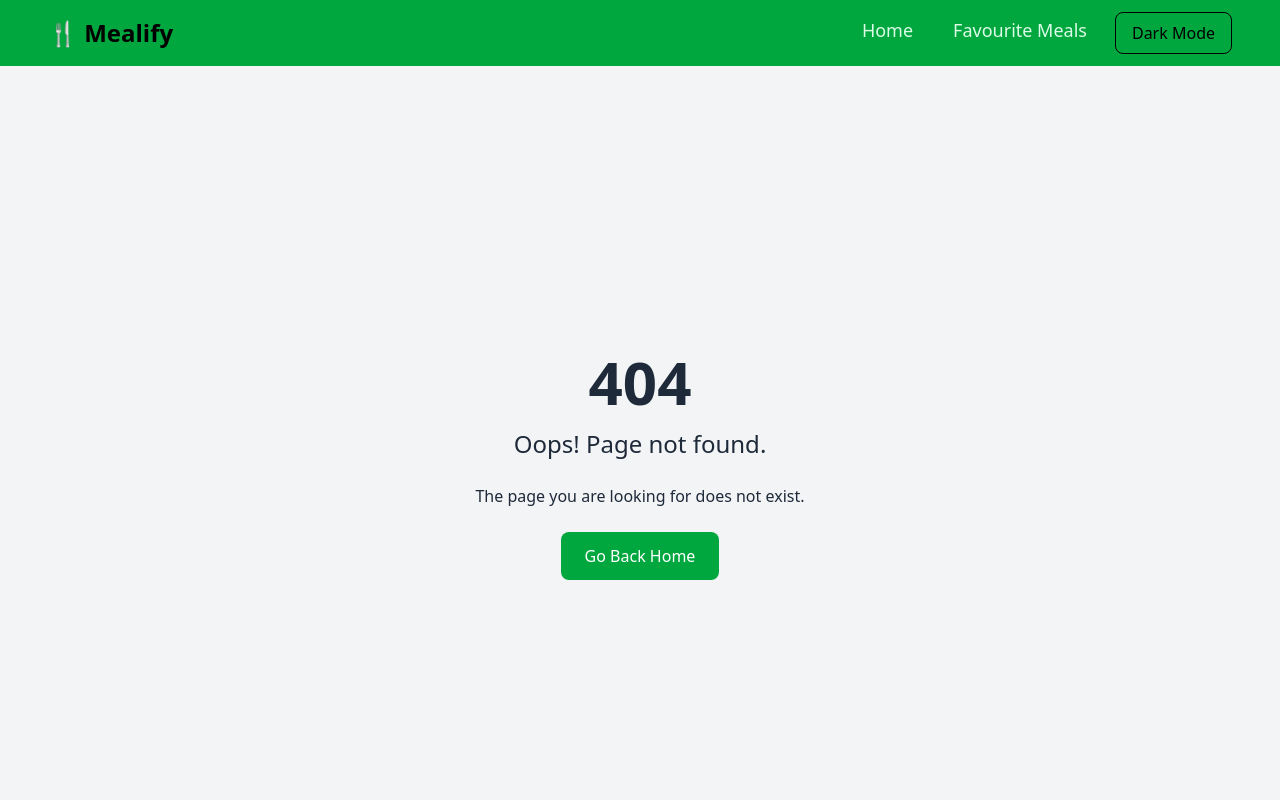
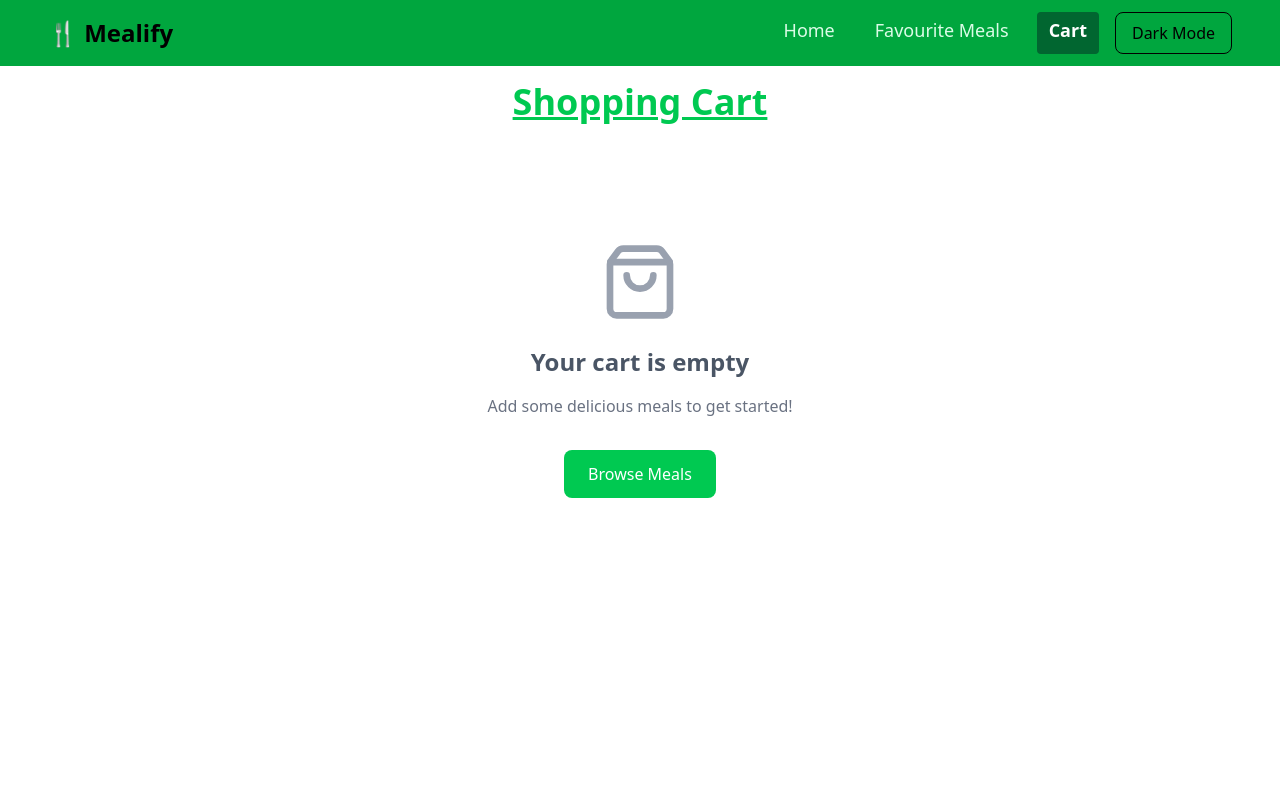
Before and after one commit to Muhammad-Waqar022/Recipe-Finder-App, a React (Vite) app in the folder recipe-finder-app/: page /cart in a window 1280 px wide. Shown: the top 800 px of the page. Built offline with nearby package versions, Linux system fonts and the light colour scheme.

Commit message:
added add to cart functionality

```diff
--- a/recipe-finder-app/src/App.jsx
+++ b/recipe-finder-app/src/App.jsx
@@ -8,9 +8,11 @@ import NotFound from "./Pages/NotFound";
 import Header from "./Components/Header";
 import FavMeals from "./Pages/FavMeals";
 import Footer from "./Components/Footer";
+import Cart from "./Pages/Cart";
 
 function App() {
   const [favourite, setFavourite] = useState([]);
+  const [cart, setCart] = useState([]);
   const [theme, setTheme] = useState("");
 
   useEffect(() => {
@@ -33,9 +35,60 @@ function App() {
       newFav = [...favourite, meal];
     } else {
       newFav = favourite.filter((m) => m.idMeal !== meal.idMeal);
+      const storedCustomMeals =
+        JSON.parse(localStorage.getItem("customMeals")) || [];
+      const updatedCustomMeals = storedCustomMeals.filter(
+        (m) => m.idMeal !== meal.idMeal
+      );
+      localStorage.setItem("customMeals", JSON.stringify(updatedCustomMeals));
     }
     setFavourite(newFav);
     localStorage.setItem("favouriteMeals", JSON.stringify(newFav));
+  };
+
+  const addToCart = (meal) => {
+    const existingItem = cart.find((item) => item.idMeal === meal.idMeal);
+    let newCart;
+    if (existingItem) {
+      newCart = cart.map((item) =>
+        item.idMeal === meal.idMeal
+          ? { ...item, quantity: item.quantity + 1 }
+          : item
+      );
+    } else {
+      newCart = [...cart, { ...meal, quantity: 1 }];
+    }
+    setCart(newCart);
+    localStorage.setItem("cartItems", JSON.stringify(newCart));
+  };
+
+  const updateCartQuantity = (mealId, newQuantity) => {
+    if (newQuantity <= 0) {
+      removeFromCart(mealId);
+      return;
+    }
+
+    const newCart = cart.map((item) =>
+      item.idMeal === mealId ? { ...item, quantity: newQuantity } : item
+    );
+
+    setCart(newCart);
+    localStorage.setItem("cartItems", JSON.stringify(newCart));
+  };
+
+  const removeFromCart = (mealId) => {
+    const newCart = cart.filter((item) => item.idMeal !== mealId);
+    setCart(newCart);
+    localStorage.setItem("cartItems", JSON.stringify(newCart));
+  };
+
+  const clearCart = () => {
+    setCart([]);
+    localStorage.removeItem("cartItems");
+  };
+
+  const getCartItemCount = () => {
+    return cart.reduce((total, item) => total + item.quantity, 0);
   };
 
   useEffect(() => {
@@ -43,11 +96,20 @@ function App() {
     if (savedFav) {
       setFavourite(JSON.parse(savedFav));
     }
+
+    const savedCart = localStorage.getItem("cartItems");
+    if (savedCart) {
+      setCart(JSON.parse(savedCart));
+    }
   }, []);
 
   return (
     <>
-      <Header toggleTheme={toggleTheme} theme={theme} />
+      <Header
+        toggleTheme={toggleTheme}
+        theme={theme}
+        cartItemCount={getCartItemCount()}
+      />
       <Routes>
         <Route
           path="/"
@@ -58,8 +120,26 @@ function App() {
           element={<FavMeals favourite={favourite} handleFav={handleFav} />}
         />
         <Route
+          path="/cart"
+          element={
+            <Cart
+              cart={cart}
+              updateCartQuantity={updateCartQuantity}
+              removeFromCart={removeFromCart}
+              clearCart={clearCart}
+            />
+          }
+        />
+        <Route
           path="/meal/:id"
-          element={<MealPage favourite={favourite} handleFav={handleFav} />}
+          element={
+            <MealPage
+              favourite={favourite}
+              handleFav={handleFav}
+              addToCart={addToCart}
+              cart={cart}
+            />
+          }
         />
         <Route path="*" element={<NotFound />} />
       </Routes>
--- a/recipe-finder-app/src/Components/Header.jsx
+++ b/recipe-finder-app/src/Components/Header.jsx
@@ -1,7 +1,7 @@
-import React, { useContext } from "react";
+import React from "react";
 import { NavLink } from "react-router-dom";
 
-const Header = ({ toggleTheme, theme }) => {
+const Header = ({ toggleTheme, theme, cartItemCount = 0 }) => {
   return (
     <header className="w-full px-8 bg-green-600 dark:bg-green-800 dark:text-white shadow-md">
       <div className="max-w-7xl mx-auto flex flex-col sm:flex-row justify-between items-center px-4 py-3 gap-4">
@@ -36,12 +36,30 @@ const Header = ({ toggleTheme, theme }) => {
             Favourite Meals
           </NavLink>
 
+          <NavLink
+            to="/cart"
+            className={({ isActive }) =>
+              `relative text-base sm:text-lg px-3 py-1 rounded transition-colors ${
+                isActive
+                  ? "font-bold text-white bg-green-800 dark:bg-green-600"
+                  : "text-green-100 hover:text-white hover:bg-green-600"
+              }`
+            }
+          >
+            Cart
+            {cartItemCount > 0 && (
+              <span className="absolute -top-2 -right-2 bg-red-500 text-white text-xs rounded-full h-5 w-5 flex items-center justify-center font-bold">
+                {cartItemCount > 99 ? '99+' : cartItemCount}
+              </span>
+            )}
+          </NavLink>
+
           <button
-        onClick={toggleTheme}
-        className="px-4 py-2 rounded-lg border border-black dark:border-white transition-all"
-      >
-        {theme === "light" ? "Dark Mode" : "Light Mode"}
-      </button>
+            onClick={toggleTheme}
+            className="px-4 py-2 rounded-lg border border-black dark:border-white transition-all"
+          >
+            {theme === "light" ? "Dark Mode" : "Light Mode"}
+          </button>
         </div>
       </div>
     </header>
--- a/recipe-finder-app/src/Components/MealCard.jsx
+++ b/recipe-finder-app/src/Components/MealCard.jsx
@@ -1,19 +1,17 @@
 import React from "react";
 import { Link } from "react-router-dom";
-import { Heart } from 'lucide-react';
+import { Heart } from "lucide-react";
 
-const MealCard = ({ meal,handleFav,favourite }) => {
-  const isFav = favourite.some(m => m.idMeal === meal.idMeal);
+const MealCard = ({ meal, handleFav, favourite }) => {
+  const isFav = favourite?.some((m) => m.idMeal === meal.idMeal) || false;
+
   return (
     <div className="bg-white dark:bg-gray-800 p-1 m-0.5 rounded-2xl shadow-md hover:shadow-xl transition-shadow duration-300 overflow-hidden">
-      {/* Image */}
       <img
         className="w-full h-70 rounded-2xl  object-cover"
         src={meal.strMealThumb}
         alt={meal.strMeal}
       />
-
-      {/* Content */}
       <div className="p-4 text-center text-gray-900 dark:text-gray-100">
         <h2 className="font-semibold text-lg md:text-xl truncate">
           {meal.strMeal}
@@ -24,11 +22,16 @@ const MealCard = ({ meal,handleFav,favourite }) => {
               View More
             </button>
           </Link>
-        <button className={`mt-4 px-4 py-2 rounded-lg transition-all duration-200 ${
+          <button
+            className={`mt-4 px-4 py-2 rounded-lg transition-all duration-200 ${
               isFav
                 ? "bg-red-500 text-white hover:bg-red-600"
                 : "bg-transparent border-1 border-green-500 text-green-500 hover:bg-green-600 hover:text-white"
-            }`} onClick={() => handleFav(meal)}><Heart /></button>
+            }`}
+            onClick={() => handleFav(meal)}
+          >
+            <Heart />
+          </button>
         </div>
       </div>
     </div>
--- /dev/null
+++ b/recipe-finder-app/src/Pages/Cart.jsx
@@ -0,0 +1,148 @@
+import React from 'react';
+import { Link } from 'react-router-dom';
+import { Plus, Minus, Trash2, ShoppingBag } from 'lucide-react';
+
+const Cart = ({ cart, updateCartQuantity, removeFromCart, clearCart }) => {
+  const getTotalItems = () => {
+    return cart.reduce((total, item) => total + item.quantity, 0);
+  };
+
+  if (cart.length === 0) {
+    return (
+      <div className="bg-white dark:bg-gray-900 text-gray-900 dark:text-gray-100 min-h-screen">
+        <div className="max-w-4xl mx-auto p-4">
+          <h1 className="font-bold text-green-500 text-4xl mb-10 underline text-center">
+            Shopping Cart
+          </h1>
+          <div className="text-center py-20">
+            <ShoppingBag size={80} className="mx-auto mb-6 text-gray-400" />
+            <h2 className="text-2xl font-semibold mb-4 text-gray-600 dark:text-gray-400">
+              Your cart is empty
+            </h2>
+            <p className="text-gray-500 dark:text-gray-500 mb-8">
+              Add some delicious meals to get started!
+            </p>
+            <Link
+              to="/"
+              className="bg-green-500 hover:bg-green-600 text-white px-6 py-3 rounded-lg transition-all duration-200 inline-block"
+            >
+              Browse Meals
+            </Link>
+          </div>
+        </div>
+      </div>
+    );
+  }
+
+  return (
+    <div className="bg-white dark:bg-gray-900 text-gray-900 dark:text-gray-100 min-h-screen">
+      <div className="max-w-4xl mx-auto p-4">
+        <div className="flex justify-between items-center mb-10">
+          <h1 className="font-bold text-green-500 text-4xl underline">
+            Shopping Cart ({getTotalItems()} items)
+          </h1>
+          <button
+            onClick={clearCart}
+            className="bg-red-500 hover:bg-red-600 text-white px-4 py-2 rounded-lg transition-all duration-200 flex items-center gap-2"
+          >
+            <Trash2 size={18} />
+            Clear Cart
+          </button>
+        </div>
+
+        <div className="space-y-6">
+          {cart.map((item) => (
+            <div
+              key={item.idMeal}
+              className="bg-gray-50 dark:bg-gray-800 rounded-lg p-6 shadow-md"
+            >
+              <div className="flex flex-col md:flex-row gap-6">
+                <div className="md:w-1/4">
+                  <img
+                    src={item.strMealThumb}
+                    alt={item.strMeal}
+                    className="w-full h-32 object-cover rounded-lg"
+                  />
+                </div>
+
+                <div className="md:w-2/4 flex flex-col justify-between">
+                  <div>
+                    <Link
+                      to={`/meal/${item.idMeal}`}
+                      className="text-xl font-semibold hover:text-green-500 transition-colors duration-200"
+                    >
+                      {item.strMeal}
+                    </Link>
+                    <div className="flex gap-4 mt-2 text-sm text-gray-500 dark:text-gray-400">
+                      <span>
+                        <strong>Category:</strong> {item.strCategory}
+                      </span>
+                      <span>
+                        <strong>Area:</strong> {item.strArea}
+                      </span>
+                    </div>
+                  </div>
+                </div>
+
+                <div className="md:w-1/4 flex flex-col items-end justify-between">
+                  <div className="flex items-center gap-3 mb-4">
+                    <button
+                      onClick={() => updateCartQuantity(item.idMeal, item.quantity - 1)}
+                      className="bg-gray-200 dark:bg-gray-700 hover:bg-gray-300 dark:hover:bg-gray-600 p-2 rounded-full transition-all duration-200"
+                      disabled={item.quantity <= 1}
+                    >
+                      <Minus size={16} />
+                    </button>
+
+                    <span className="text-xl font-semibold min-w-[3ch] text-center">
+                      {item.quantity}
+                    </span>
+
+                    <button
+                      onClick={() => updateCartQuantity(item.idMeal, item.quantity + 1)}
+                      className="bg-gray-200 dark:bg-gray-700 hover:bg-gray-300 dark:hover:bg-gray-600 p-2 rounded-full transition-all duration-200"
+                    >
+                      <Plus size={16} />
+                    </button>
+                  </div>
+
+                  <button
+                    onClick={() => removeFromCart(item.idMeal)}
+                    className="bg-red-500 hover:bg-red-600 text-white px-4 py-2 rounded-lg transition-all duration-200 flex items-center gap-2"
+                  >
+                    <Trash2 size={16} />
+                    Remove
+                  </button>
+                </div>
+              </div>
+            </div>
+          ))}
+        </div>
+
+        <div className="mt-10 p-6 bg-green-50 dark:bg-green-900/20 rounded-lg">
+          <div className="flex items-center text-xl font-semibold">
+            <span>Total Items:</span>
+            <span className="ml-2 dark:text-white text-green-600 ">{getTotalItems()}</span>
+          </div>
+
+          <div className="mt-6 flex gap-4">
+            <Link
+              to="/"
+              className="flex-1 bg-gray-500 hover:bg-gray-600 text-white text-center py-3 rounded-lg transition-all duration-200"
+            >
+              Continue Shopping
+            </Link>
+            <button
+              className="flex-1 bg-green-500 hover:bg-green-600 text-white py-3 rounded-lg transition-all duration-200"
+              onClick={() => alert('Checkout functionality would go here!')}
+            >
+              Proceed to Checkout
+            </button>
+          </div>
+        </div>
+      </div>
+    </div>
+  );
+};
+
+export default Cart;
--- a/recipe-finder-app/src/Pages/Home.jsx
+++ b/recipe-finder-app/src/Pages/Home.jsx
@@ -75,8 +75,7 @@ const Home = ({ favourite, handleFav }) => {
     fetchMeals(query);
   };
   return (
-    <div
-     className="max-w-7xl mx-auto px-5 bg-white dark:bg-gray-900 text-gray-900 dark:text-gray-100">
+    <div className="max-w-7xl mx-auto px-5 bg-white dark:bg-gray-900 text-gray-900 dark:text-gray-100">
       <div className="flex flex-col sm:flex-row justify-center items-center px-4">
         <Search
           query={query}
@@ -125,12 +124,7 @@ const Home = ({ favourite, handleFav }) => {
       <div className="mt-10 pb-12 p-6 grid grid-cols-1 sm:grid-cols-2 lg:grid-cols-3 xl:grid-cols-3 gap-4">
         {meals.length > 0
           ? meals.map((meal) => (
-              <MealCard
-                key={meal.idMeal}
-                meal={meal}
-                handleFav={handleFav}
-                favourite={favourite}
-              />
+              <MealCard key={meal.idMeal} meal={meal} handleFav={handleFav} />
             ))
           : !loading && (
               <p className="text-center col-span-full text-red-500 text-lg">
--- a/recipe-finder-app/src/Pages/MealPage.jsx
+++ b/recipe-finder-app/src/Pages/MealPage.jsx
@@ -1,9 +1,9 @@
 import React, { useEffect, useState } from "react";
 import { Link, useParams } from "react-router-dom";
-import { Heart, Youtube } from "lucide-react";
+import { Heart, Youtube, ShoppingCart } from "lucide-react";
 import api from "../API/api";
 
-const MealPage = ({ favourite, handleFav }) => {
+const MealPage = ({ favourite, handleFav, addToCart, cart }) => {
   const { id } = useParams();
   const [meal, setMeal] = useState(null);
   const [loading, setLoading] = useState(true);
@@ -11,13 +11,12 @@ const MealPage = ({ favourite, handleFav }) => {
   useEffect(() => {
     const fetchMeal = async () => {
       try {
-        // 1. Try API first
         const res = await api.get(`/lookup.php?i=${id}`);
         if (res.data.meals) {
-          setMeal(res.data.meals[0]); // single object
+          setMeal(res.data.meals[0]);
         } else {
-          // 2. If not found in API → check localStorage
-          const storedMeals = JSON.parse(localStorage.getItem("customMeals")) || [];
+          const storedMeals =
+            JSON.parse(localStorage.getItem("customMeals")) || [];
           const foundMeal = storedMeals.find((m) => m.idMeal === id);
           setMeal(foundMeal || null);
         }
@@ -30,7 +29,6 @@ const MealPage = ({ favourite, handleFav }) => {
     fetchMeal();
   }, [id]);
 
-  // Collect ingredients
   const ingredients = [];
   if (meal) {
     for (let i = 1; i <= 20; i++) {
@@ -41,6 +39,8 @@ const MealPage = ({ favourite, handleFav }) => {
       }
     }
   }
+  const isInCart = meal && cart.some((item) => item.idMeal === meal.idMeal);
+  const cartItem = meal && cart.find((item) => item.idMeal === meal.idMeal);
 
   if (loading)
     return (
@@ -63,7 +63,7 @@ const MealPage = ({ favourite, handleFav }) => {
           <h1 className="font-bold text-green-500 text-4xl mb-10 underline">
             Meal details
           </h1>
-          <div>
+          <div className="flex gap-3">
             <button
               className={`mb-5 px-4 py-2 rounded-lg transition-all duration-200 ${
                 favourite.some((fav) => fav.idMeal === meal.idMeal)
@@ -73,6 +73,14 @@ const MealPage = ({ favourite, handleFav }) => {
               onClick={() => handleFav(meal)}
             >
               <Heart />
+            </button>
+
+            <button
+              className="mb-5 px-4 py-2 rounded-lg transition-all duration-200 bg-blue-500 text-white hover:bg-blue-600 flex items-center gap-2"
+              onClick={() => addToCart(meal)}
+            >
+              <ShoppingCart size={20} />
+              {isInCart ? `In Cart (${cartItem.quantity})` : "Add to Cart"}
             </button>
           </div>
         </div>
```
Also changed, not shown: recipe-finder-app/src/Pages/FavMeals.jsx (line endings or trailing spaces). Lines whose indentation alone changed are shown as unchanged.
